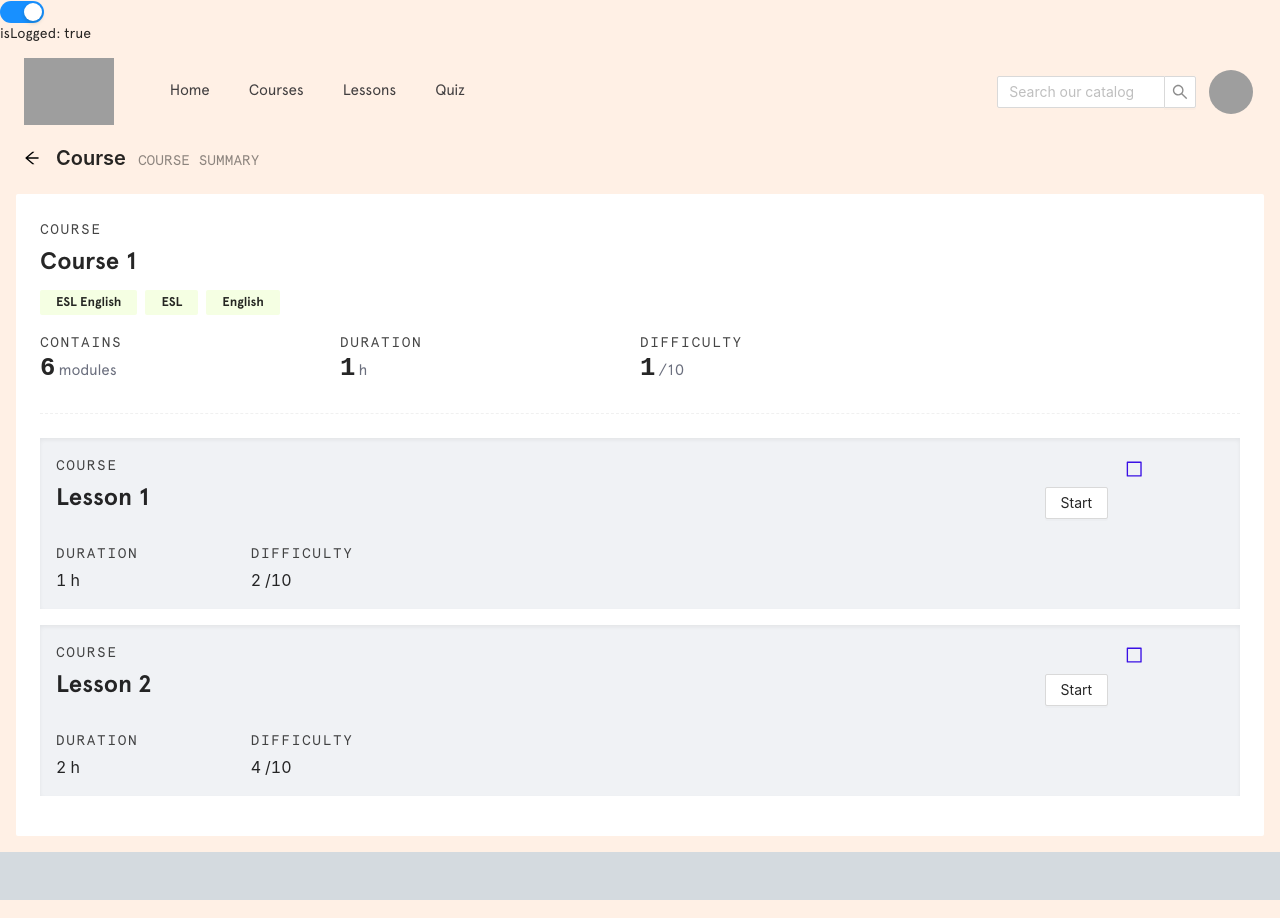
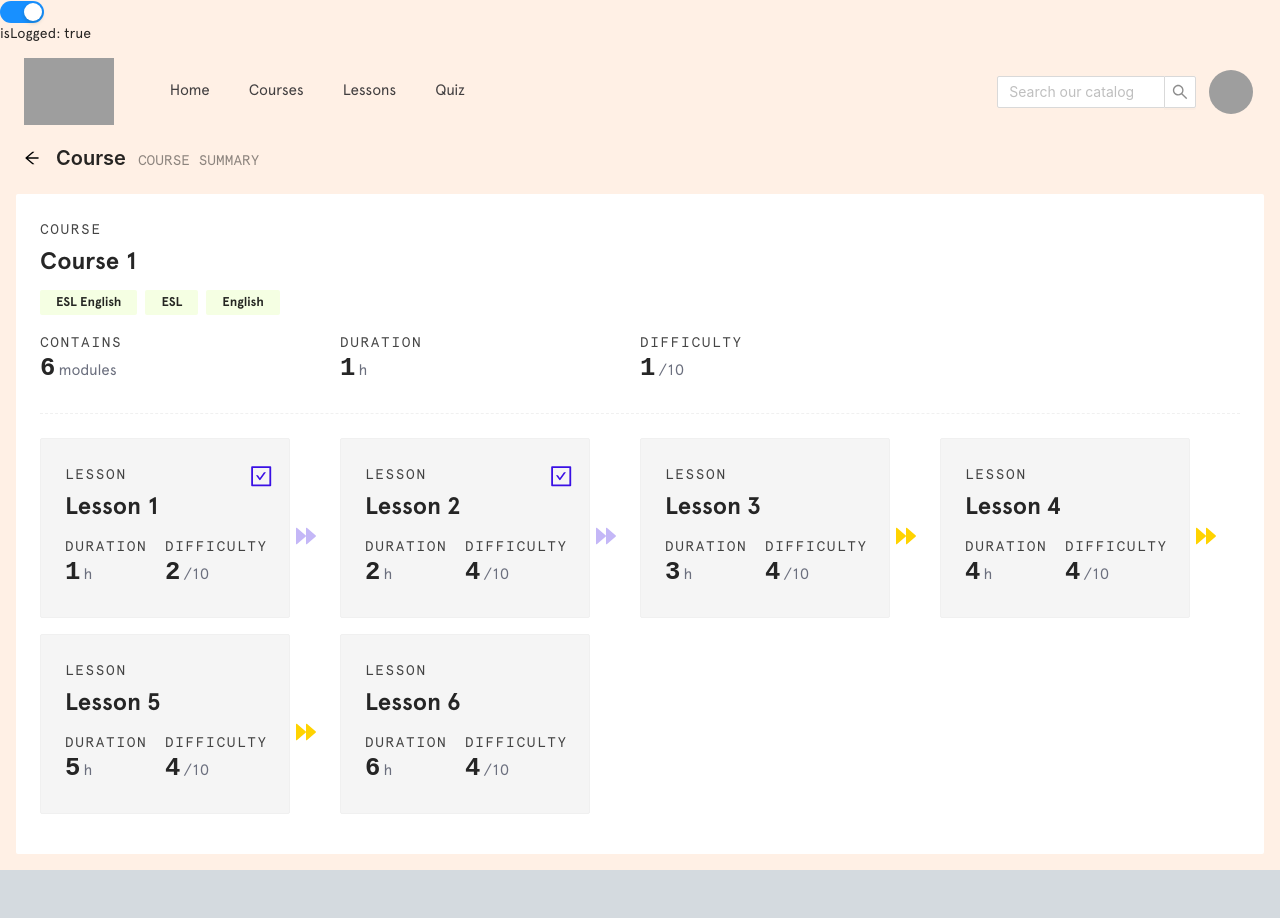
Before and after one commit to antoineGH/sayhello, a React (Create React App) app: page /auth/course/1 in a window 1280 px wide. Built offline with nearby package versions, Linux system fonts and the light colour scheme; grey boxes are pictures that could not be loaded.

Commit message:
design course content

```diff
--- a/src/components/courseContent/CourseContent.tsx
+++ b/src/components/courseContent/CourseContent.tsx
@@ -1,5 +1,6 @@
-import { BorderOutlined, CheckSquareOutlined } from '@ant-design/icons'
-import { Button, Col, Divider, Row, Statistic, Tag, Tooltip, Typography } from 'antd'
+import { CheckSquareOutlined } from '@ant-design/icons'
+import { Col, Divider, Row, Statistic, Tag, Tooltip, Typography } from 'antd'
+import LessonCard from 'components/lessonCard/LessonCard'
 import { useNavigate } from 'react-router'
 import './style.css'
 
@@ -67,7 +68,7 @@ const CourseContent = ({ course, tags, lessons }: props) => {
 					<Title level={4}>{course.courseName}</Title>
 				</Col>
 			</Row>
-			<Row className='center'>
+			<Row>
 				<Col span={24}>
 					{tags.map((tag) => {
 						return <Tag key={tag}>{tag}</Tag>
@@ -97,62 +98,12 @@ const CourseContent = ({ course, tags, lessons }: props) => {
 				</Col>
 			</Row>
 			<Divider dashed />
-
-			{/* LESSON */}
-
-			{lessons.map((lesson, count) => {
-				count++
-				return (
-					<div className='lesson_container' key={count}>
-						<Row>
-							<Col span={22}>
-								<div className='ant-statistic-title'>COURSE</div>
-							</Col>
-							<Col
-								style={{
-									justifyContent: 'center',
-									display: 'flex',
-									marginTop: '0.15rem',
-									marginLeft: '-0.2rem',
-									marginRight: '0.2rem',
-									transform: 'scale(0.75)',
-								}}>
-								<Tooltip
-									title={
-										lesson.completed
-											? `${lesson.lessonName} completed`
-											: `${lesson.lessonName} not completed`
-									}>
-									{lesson.completed ? (
-										<CheckSquareOutlined className='checkedLesson' />
-									) : (
-										<BorderOutlined className='uncheckedLesson' />
-									)}
-								</Tooltip>
-							</Col>
-							<Col>
-								<Title level={4}>{lesson.lessonName}</Title>
-							</Col>
-							<Col
-								span={2}
-								offset={18}
-								style={{ justifyContent: 'center', alignSelf: 'center', display: 'flex' }}>
-								<Button onClick={() => handleClickLesson(lesson.lessonID)}>
-									{lesson.completed ? 'Resume' : 'Start'}
-								</Button>
-							</Col>
-						</Row>
-						<Row style={{ marginTop: '1rem' }}>
-							<Col span={4}>
-								<Statistic title='Duration' value={lesson.duration} suffix='h' />
-							</Col>
-							<Col span={4}>
-								<Statistic title='Difficulty' value={lesson.difficulty} suffix='/10' />
-							</Col>
-						</Row>
-					</div>
-				)
-			})}
+			<Row className='row_lesson'>
+				{lessons.map((lesson, count) => {
+					count++
+					return <LessonCard key={lesson.lessonID} handleClickLesson={handleClickLesson} lesson={lesson} />
+				})}
+			</Row>
 		</>
 	)
 }
--- /dev/null
+++ b/src/components/lessonCard/LessonCard.tsx
@@ -0,0 +1,72 @@
+import { Card, Col, Row, Statistic, Tooltip, Typography } from 'antd'
+import { BorderOutlined, CheckSquareOutlined, ForwardOutlined } from '@ant-design/icons'
+import './style.css'
+
+interface Lesson {
+	lessonID: number
+	lessonName: string
+	author: string
+	duration: number
+	difficulty: number
+	completed: boolean
+	courseID: number
+}
+
+interface Props {
+	handleClickLesson: (lessonID: number) => void
+	lesson: Lesson
+}
+
+const LessonCard = ({ lesson, handleClickLesson }: Props) => {
+	const { Title } = Typography
+	return (
+		<>
+			<Col span={5}>
+				<Card bordered={true} className='card_lesson'>
+					<Row>
+						<Col span={22}>
+							<div className='ant-statistic-title'>LESSON</div>
+						</Col>
+						<Col span={1} offset={1} style={{ justifyContent: 'center', display: 'flex' }}>
+							<Tooltip
+								title={
+									lesson.completed
+										? `${lesson.lessonName} completed`
+										: `${lesson.lessonName} not completed`
+								}>
+								{lesson.completed && <CheckSquareOutlined className='checkedLesson' />}
+							</Tooltip>
+						</Col>
+					</Row>
+					<Row>
+						<Col>
+							<Title level={4}>{lesson.lessonName}</Title>
+						</Col>
+					</Row>
+					<Row>
+						<Col span={12}>
+							<Statistic
+								title='Duration'
+								className='stat_course_lower'
+								value={lesson.duration}
+								suffix='h'
+							/>
+						</Col>
+						<Col span={12}>
+							<Statistic
+								title='Difficulty'
+								className='stat_course_lower'
+								value={lesson.difficulty}
+								suffix='/10'
+							/>
+						</Col>
+					</Row>
+				</Card>
+			</Col>
+			<Col span={1} className='col_arrow'>
+				<ForwardOutlined className={lesson.completed ? 'forward_arrow completed' : 'forward_arrow'} />
+			</Col>
+		</>
+	)
+}
+export default LessonCard
--- /dev/null
+++ b/src/components/lessonCard/style.css
@@ -0,0 +1,48 @@
+.col_arrow {
+	display: flex !important;
+	flex-direction: column !important;
+	justify-content: center !important;
+}
+
+.col_arrow:last-child {
+	display: none !important;
+}
+
+.card_lesson {
+	background-color: #f5f5f5 !important;
+	margin-bottom: 1rem !important;
+	cursor: pointer;
+}
+
+.forward_arrow {
+	color: #ffd300 !important;
+	font-size: 2rem !important;
+}
+.completed {
+	color: #3b10e54d !important;
+}
+
+.row_lesson:last-child() {
+	background-color: pink !important;
+}
+
+.card_lesson:hover {
+	background-color: #ffd300 !important;
+	-webkit-transition: background-color 450ms linear;
+	-ms-transition: background-color 450ms linear;
+	transition: background-color 450ms linear;
+}
+
+.card_lesson:hover .stat_course_lower .ant-statistic-content-suffix {
+	color: #ffffff !important;
+	-webkit-transition: background-color 450ms linear;
+	-ms-transition: background-color 450ms linear;
+	transition: background-color 450ms linear;
+}
+
+.card_lesson:hover .ant-statistic-title {
+	color: #ffffff !important;
+	-webkit-transition: background-color 450ms linear;
+	-ms-transition: background-color 450ms linear;
+	transition: background-color 450ms linear;
+}
--- a/src/pages/CoursePage.tsx
+++ b/src/pages/CoursePage.tsx
@@ -30,7 +30,7 @@ const CoursePage = () => {
 			author: 'Antoine',
 			duration: 1,
 			difficulty: 2,
-			completed: false,
+			completed: true,
 			courseID: 1,
 		},
 		{
@@ -38,6 +38,42 @@ const CoursePage = () => {
 			lessonName: 'Lesson 2',
 			author: 'Bastien',
 			duration: 2,
+			difficulty: 4,
+			completed: true,
+			courseID: 1,
+		},
+		{
+			lessonID: 3,
+			lessonName: 'Lesson 3',
+			author: 'Bastien',
+			duration: 3,
+			difficulty: 4,
+			completed: false,
+			courseID: 1,
+		},
+		{
+			lessonID: 4,
+			lessonName: 'Lesson 4',
+			author: 'Bastien',
+			duration: 4,
+			difficulty: 4,
+			completed: false,
+			courseID: 1,
+		},
+		{
+			lessonID: 5,
+			lessonName: 'Lesson 5',
+			author: 'Bastien',
+			duration: 5,
+			difficulty: 4,
+			completed: false,
+			courseID: 1,
+		},
+		{
+			lessonID: 6,
+			lessonName: 'Lesson 6',
+			author: 'Bastien',
+			duration: 6,
 			difficulty: 4,
 			completed: false,
 			courseID: 1,
```
